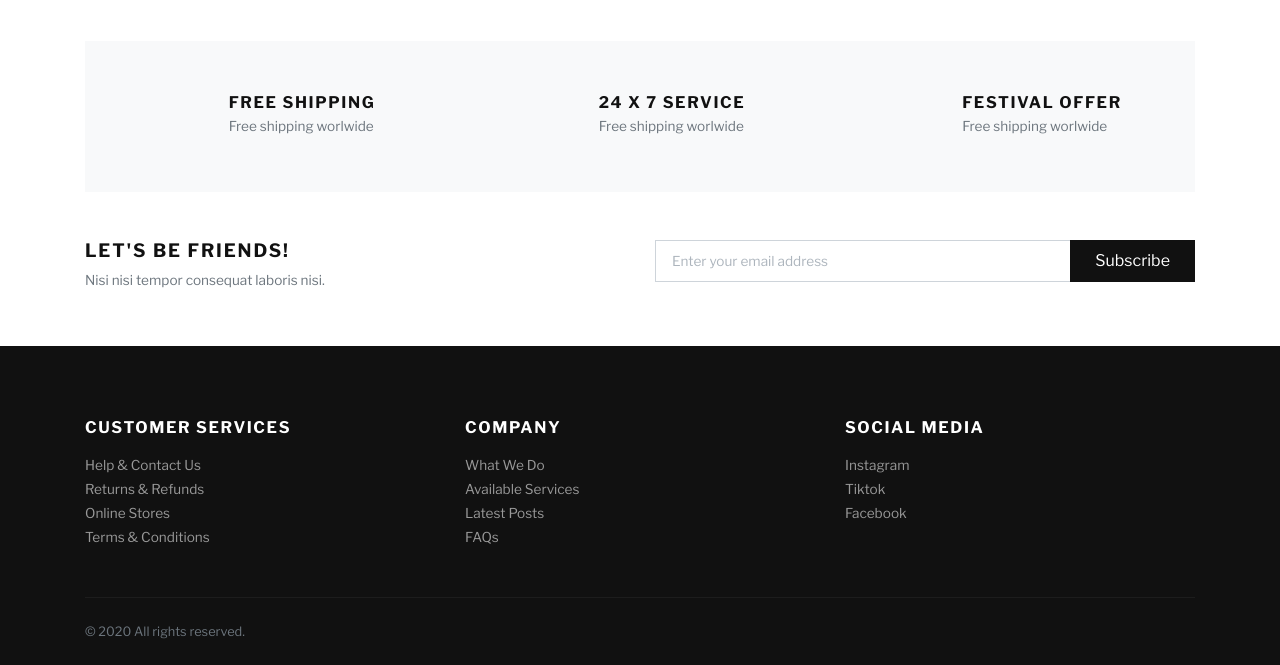
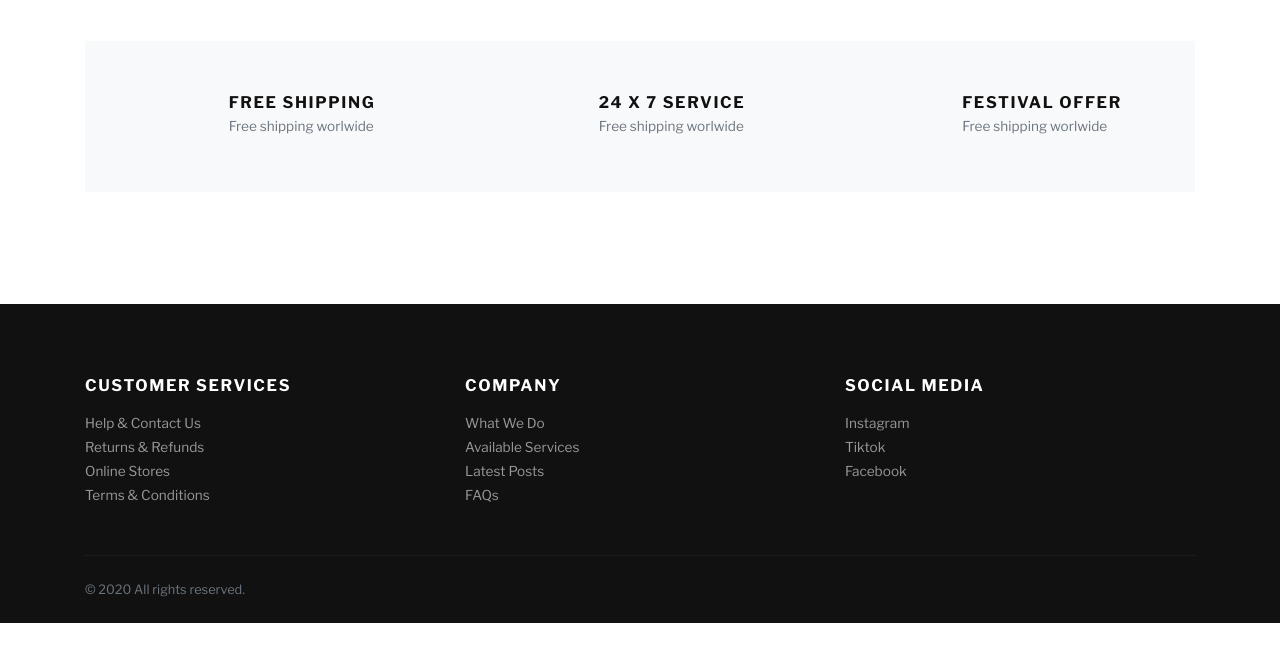
Before and after one commit to Jumnert/E-Commerce_Django, a Django app: page / in a window 1280 px wide. Shown: the part 2019-2684 px from the top of the page. After the commit the page ends 2642 px from the top, so only its background shows below. Run offline with Django 3.2, Linux system fonts and the light colour scheme; data comes from the database, SQL or seed files in the repository; both versions use the stored data as it was after the commit; some libraries are stand-ins or nearby versions; some web fonts are replaced.

Commit message:
delete button

```diff
--- a/templates/store/index.html
+++ b/templates/store/index.html
@@ -152,15 +152,12 @@
           <div class="container p-0">
             <div class="row">
               <div class="col-lg-6 mb-3 mb-lg-0">
-                <h5 class="text-uppercase">Let's be friends!</h5>
-                <p class="text-small text-muted mb-0">Nisi nisi tempor consequat laboris nisi.</p>
+
               </div>
               <div class="col-lg-6">
                 <form action="#">
                   <div class="input-group flex-column flex-sm-row mb-3">
-                    <input class="form-control form-control-lg py-3" type="email" placeholder="Enter your email address" aria-describedby="button-addon2">
                     <div class="input-group-append">
-                      <button class="btn btn-dark btn-block" id="button-addon2" type="submit">Subscribe</button>
                     </div>
                   </div>
                 </form>
```
Also changed, not shown: db.sqlite3.
